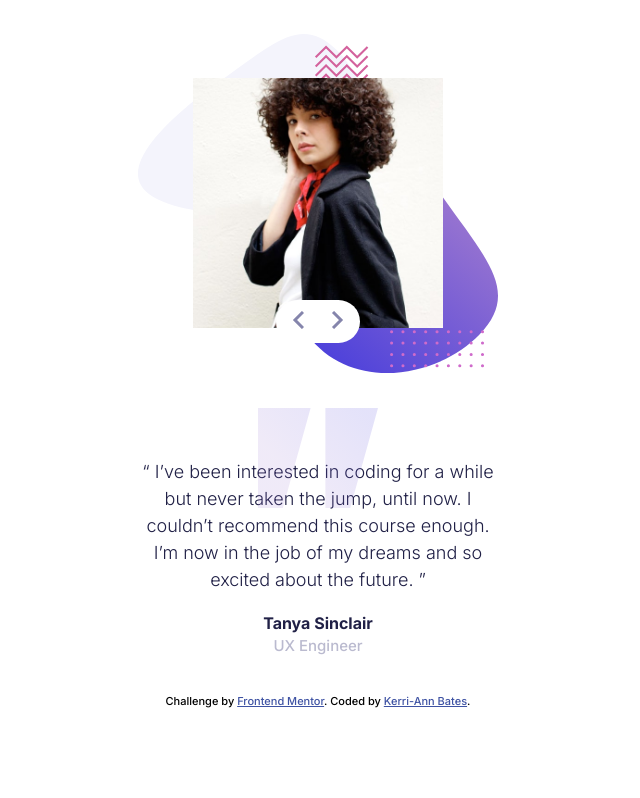
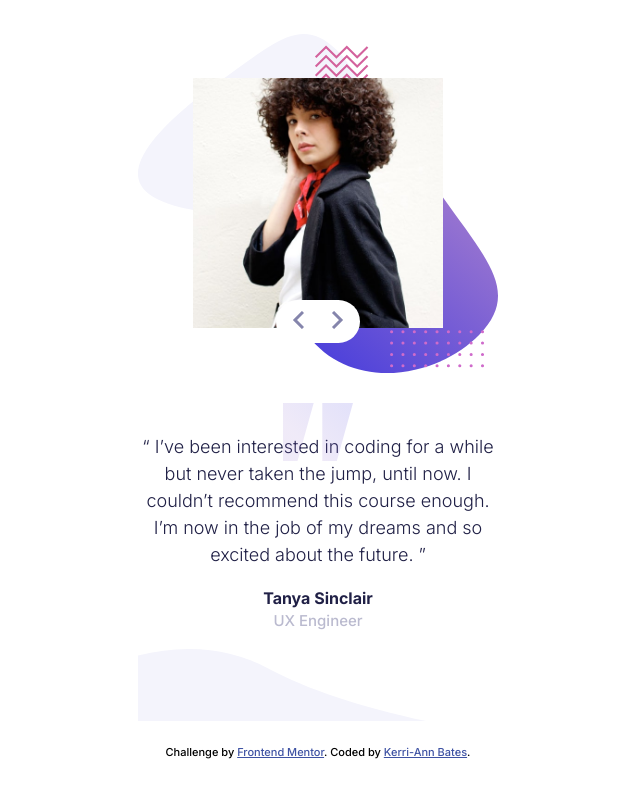
Before and after one commit to Kerri-AnnBates/coding-bootcamp-testimonials-slider-master, a website: page index.html in a window 1280 px wide. Shown: the whole page, without its empty margins (322-962 px from the left). Drawn offline with Linux system fonts and the light colour scheme.

Commit message:
fixed quote. Added curve pattern

```diff
--- a/index.html
+++ b/index.html
@@ -24,7 +24,7 @@
         </div>
       </div>
       <div class="profile__content">
-        <div class="quotes"></div>
+        <div class="quotes"><img src="./images/pattern-quotes.svg" alt="Quote pattern"></div>
         <div class="profile__content__text active">
           <p>“ I’ve been interested in coding for a while but never taken the jump, until now. I couldn’t recommend this course enough. I’m now in the job of my dreams and so excited about the future. ”</p>
           <p class="author">Tanya Sinclair <span class="author-title">UX Engineer</span></p>
@@ -34,6 +34,7 @@
           <p class="author">John Tarkpor <span class="author-title">Front-end Developer</span></p>
         </div>
       </div>
+      <div class="curve"><img src="./images/pattern-curve.svg" alt="Curve pattern"></div>
     </div>
   </div>
   <footer>
--- a/styles/styles.css
+++ b/styles/styles.css
@@ -23,10 +23,16 @@ img {
 .profile {
 	padding: 20px;
 	text-align: center;
+	position: relative;
+	overflow: hidden;
+}
+
+.curve {
+	width: 80%;
 }
 
 .profile__image {
-	background: url('/images/pattern-bg.svg');
+	background: url('../images/pattern-bg.svg');
 	background-position: center;
 	background-size: contain;
 	background-repeat: no-repeat;
@@ -86,18 +92,13 @@ img {
 	font-weight: 300;
 	font-size: 1.125rem;
 	position: relative;
-	margin-top: 80px;
+	margin-top: 55px;
 }
 
 .quotes {
-	background: url(../images/pattern-quotes.svg);
-	background-repeat: no-repeat;
-	content: "";
-	display: inline-block;
-	height: 120px;
-	width: 120px;
 	position: absolute;
-	top: -50px;
+	width: 70px;
+	top: -30px;
 	left: 50%;
 	transform: translateX(-50%);
 }
```
